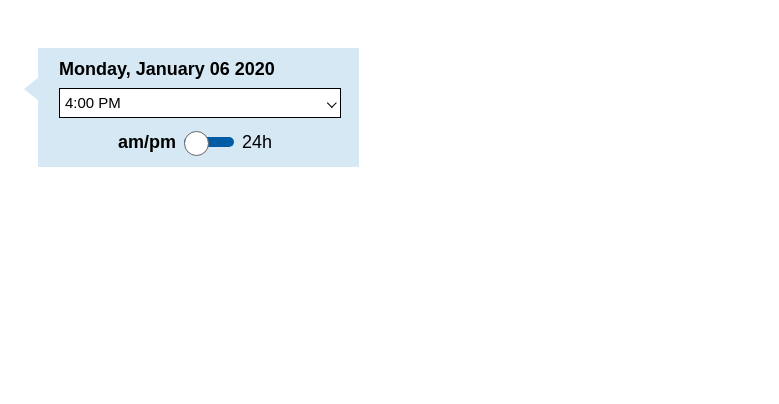
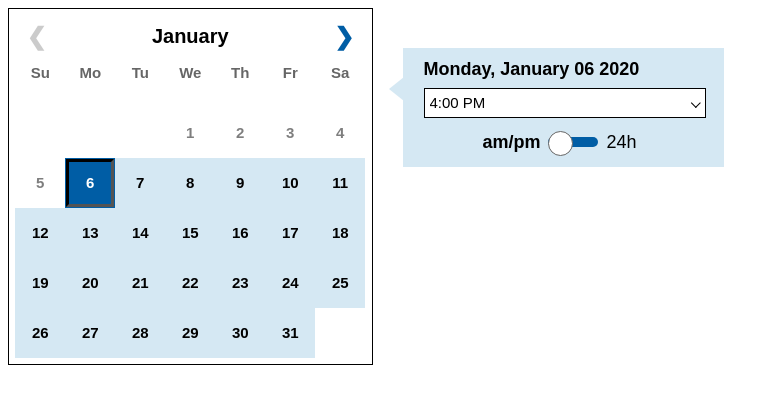
Before and after one commit to cds-snc/notification-scheduler, a React (Vite) app: page / in a window 1280 px wide. Shown: the top 404 px of the page, without its empty margins (0-779 px from the left). Built offline with nearby package versions, Linux system fonts and the light colour scheme.

Commit message:
prevent css import from jest

```diff
--- a/scheduler/Calendar/Calendar.js
+++ b/scheduler/Calendar/Calendar.js
@@ -1,27 +1,26 @@
 import React, { useContext } from "react";
-//import { YearMonth } from "./YearMonth";
-//import { DaysOfTheWeek } from "./DaysOfTheWeek";
-//import { Weeks } from "./Weeks";
-//import { Announce } from "./Announce";
-//import { I18nContext } from "./index";
-//import "./style.css";
+import { YearMonth } from "./YearMonth";
+import { DaysOfTheWeek } from "./DaysOfTheWeek";
+import { Weeks } from "./Weeks";
+import { Announce } from "./Announce";
+import { I18nContext } from "./index";
+import "./style.css";
 
 // Note:
 // Inspired by "A New Day: Making a Better Calendar"
 // https://www.24a11y.com/2018/a-new-day-making-a-better-calendar
 
 export const Calendar = () => {
-  // const { translate } = useContext(I18nContext);
-  const translate = () => {};
+  const { translate } = useContext(I18nContext);
   return (
     <div className="date-time">
       <section className="Calendar" aria-label={translate("calendar")}>
-        {/* <YearMonth /> */}
+        <YearMonth />
         <div className="Calendar-grid">
-          {/* <DaysOfTheWeek /> */}
-          {/* <Weeks /> */}
+          <DaysOfTheWeek />
+          <Weeks />
         </div>
-        {/* <Announce msg="" /> */}
+        <Announce msg="" />
       </section>
     </div>
   );
```
Also changed, not shown: jest.config.js (added, +7 -0 lines), 2 other files (tests, documents, lock files or other folders).
